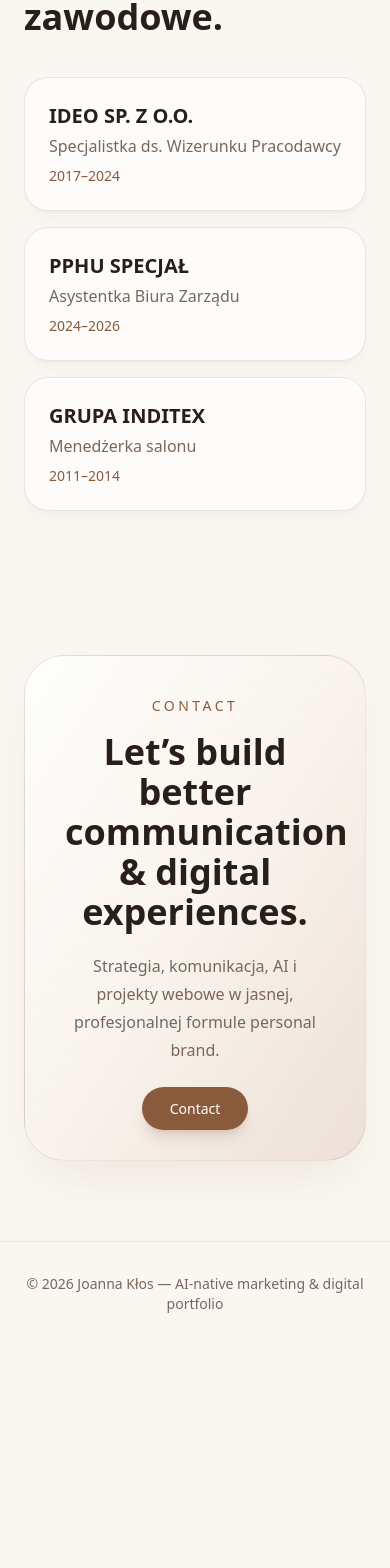
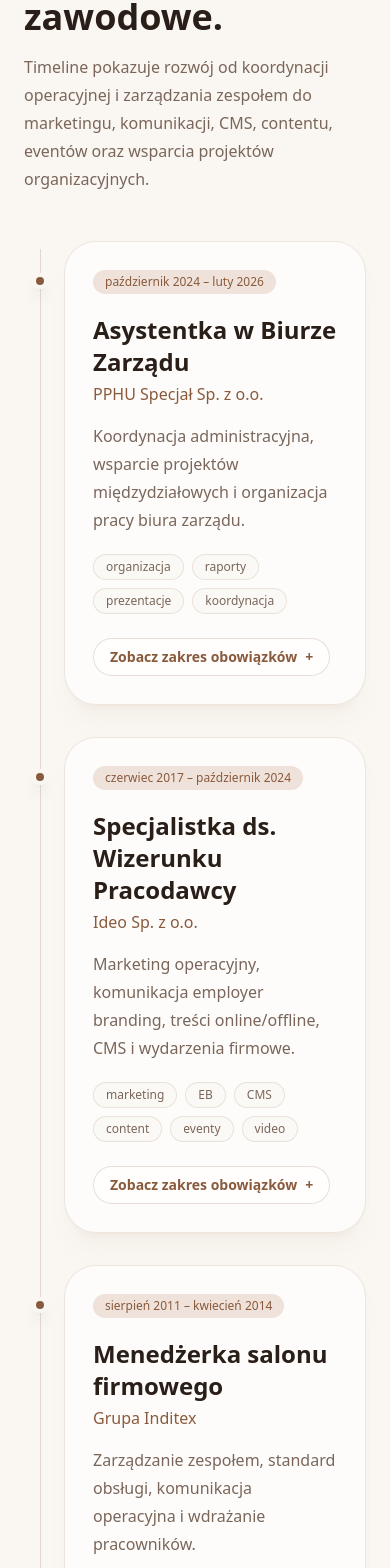
Before and after one commit to joannaklos1983/joanna-klos-portfolio, a Next.js app: page / in a window 390 px wide. Shown: the part 5260-6828 px from the top of the page. Before the commit the page ends 6606 px from the top, so only its background shows below. Built offline with nearby package versions, Linux system fonts and the light colour scheme.

Commit message:
Add modern experience timeline

```diff
--- a/app/page.tsx
+++ b/app/page.tsx
@@ -17,9 +17,61 @@ const projects = [
 ];
 
 const experience = [
-  ["IDEO SP. Z O.O.", "Specjalistka ds. Wizerunku Pracodawcy", "2017–2024"],
-  ["PPHU SPECJAŁ", "Asystentka Biura Zarządu", "2024–2026"],
-  ["GRUPA INDITEX", "Menedżerka salonu", "2011–2014"],
+  {
+    company: "PPHU Specjał Sp. z o.o.",
+    role: "Asystentka w Biurze Zarządu",
+    period: "październik 2024 – luty 2026",
+    focus: "Koordynacja administracyjna, wsparcie projektów międzydziałowych i organizacja pracy biura zarządu.",
+    details: [
+      "Koordynacja działań administracyjnych i organizacyjnych biura zarządu: terminy, priorytety i obieg dokumentów.",
+      "Wsparcie projektów międzydziałowych oraz organizacja spotkań i wydarzeń wewnętrznych.",
+      "Przygotowywanie pism, raportów, zestawień i prezentacji w czytelnym, spójnym standardzie.",
+      "Rozliczanie faktur i wsparcie procesów administracyjnych z dbałością o porządek i terminowość.",
+    ],
+    tags: ["organizacja", "raporty", "prezentacje", "koordynacja"],
+  },
+  {
+    company: "Ideo Sp. z o.o.",
+    role: "Specjalistka ds. Wizerunku Pracodawcy",
+    period: "czerwiec 2017 – październik 2024",
+    focus: "Marketing operacyjny, komunikacja employer branding, treści online/offline, CMS i wydarzenia firmowe.",
+    details: [
+      "Koordynacja działań marketingowych w obszarze komunikacji i materiałów.",
+      "Tworzenie i redakcja materiałów marketingowych online/offline: prezentacje, treści i materiały promocyjne.",
+      "Publikacja i aktualizacja treści na stronie w CMS oraz współpraca z zespołami wewnętrznymi i partnerami.",
+      "Organizacja eventów, targów pracy i wydarzeń rekrutacyjnych oraz przygotowanie materiałów z wydarzeń firmowych.",
+      "Realizacja materiałów video we współpracy z grafikiem oraz tworzenie krótkich formatów video do digitalu.",
+      "Raportowanie działań i usprawnianie procesów komunikacyjnych.",
+    ],
+    tags: ["marketing", "EB", "CMS", "content", "eventy", "video"],
+  },
+  {
+    company: "Grupa Inditex",
+    role: "Menedżerka salonu firmowego",
+    period: "sierpień 2011 – kwiecień 2014",
+    focus: "Zarządzanie zespołem, standard obsługi, komunikacja operacyjna i wdrażanie pracowników.",
+    details: [
+      "Koordynacja pracy salonu i zespołu: organizacja, standardy i terminowość.",
+      "Dbanie o spójny wizerunek oraz standard obsługi zgodny z wymaganiami marki.",
+      "Przygotowywanie materiałów komunikacyjnych i wdrożeniowych dla zespołu.",
+      "Organizacja szkoleń, wdrażanie nowych pracowników oraz raportowanie wyników.",
+    ],
+    tags: ["zarządzanie", "zespół", "standardy", "raportowanie"],
+  },
+  {
+    company: "Trend & Fashion Group Sp. z o.o.",
+    role: "Koordynator Regionalny",
+    period: "grudzień 2007 – sierpień 2011",
+    focus: "Koordynacja regionalna, standardy operacyjne, działania promocyjne i raportowanie wyników.",
+    details: [
+      "Koordynacja działań operacyjnych i standardów w salonach w regionie.",
+      "Nadzór nad spójnością działań promocyjnych i jakością obsługi.",
+      "Organizacja otwarć i wydarzeń w placówkach: logistyka oraz współpraca z partnerami.",
+      "Monitorowanie wyników, przygotowywanie raportów i wdrażanie usprawnień.",
+      "Praca samodzielna i częste wyjazdy służbowe wymagające bardzo dobrej organizacji.",
+    ],
+    tags: ["region", "operacje", "promocje", "logistyka"],
+  },
 ];
 
 const steps = [
@@ -217,17 +269,59 @@ export default function Home() {
           Experience
         </p>
         <h2 className="mt-3 text-4xl font-semibold">Doświadczenie zawodowe.</h2>
+        <p className="mt-4 max-w-3xl leading-7 text-[#7A665A]">
+          Timeline pokazuje rozwój od koordynacji operacyjnej i zarządzania zespołem do marketingu,
+          komunikacji, CMS, contentu, eventów oraz wsparcia projektów organizacyjnych.
+        </p>
 
-        <div className="mt-10 space-y-4">
-          {experience.map(([company, role, years]) => (
-            <div
-              key={company}
-              className="rounded-[1.5rem] border border-[#8A5A3C]/15 bg-white/60 p-6 shadow-lg shadow-[#8A5A3C]/5 backdrop-blur transition duration-300 hover:-translate-y-1 hover:bg-white/75 hover:shadow-xl hover:shadow-[#8A5A3C]/10"
+        <div className="relative mt-12 space-y-8 before:absolute before:left-4 before:top-2 before:h-full before:w-px before:bg-[#8A5A3C]/20 md:before:left-1/2">
+          {experience.map((item, index) => (
+            <article
+              key={item.company}
+              className={`relative grid gap-6 md:grid-cols-2 ${index % 2 === 0 ? "md:[&>div]:col-start-2" : ""}`}
             >
-              <h3 className="text-xl font-semibold">{company}</h3>
-              <p className="mt-1 text-[#7A665A]">{role}</p>
-              <p className="mt-2 text-sm font-medium text-[#8A5A3C]">{years}</p>
-            </div>
+              <div className="absolute left-4 top-8 z-10 h-4 w-4 -translate-x-1/2 rounded-full border-4 border-[#FAF7F2] bg-[#8A5A3C] shadow-lg md:left-1/2" />
+
+              <div className="ml-10 rounded-[2rem] border border-[#8A5A3C]/15 bg-white/65 p-7 shadow-xl shadow-[#8A5A3C]/5 backdrop-blur transition duration-300 hover:-translate-y-1 hover:bg-white/80 hover:shadow-2xl hover:shadow-[#8A5A3C]/10 md:ml-0">
+                <div className="flex flex-wrap items-center gap-3">
+                  <span className="rounded-full bg-[#E8D6CC]/70 px-3 py-1 text-xs font-medium text-[#8A5A3C]">
+                    {item.period}
+                  </span>
+                </div>
+
+                <h3 className="mt-5 text-2xl font-semibold">{item.role}</h3>
+                <p className="mt-1 font-medium text-[#8A5A3C]">{item.company}</p>
+                <p className="mt-4 leading-7 text-[#7A665A]">{item.focus}</p>
+
+                <div className="mt-5 flex flex-wrap gap-2">
+                  {item.tags.map((tag) => (
+                    <span
+                      key={tag}
+                      className="rounded-full border border-[#8A5A3C]/15 bg-[#FAF7F2]/70 px-3 py-1 text-xs text-[#7A665A]"
+                    >
+                      {tag}
+                    </span>
+                  ))}
+                </div>
+
+                <details className="group mt-6">
+                  <summary className="cursor-pointer list-none text-sm font-semibold text-[#8A5A3C] transition hover:text-[#2A1E18]">
+                    <span className="inline-flex items-center gap-2 rounded-full border border-[#8A5A3C]/20 bg-white/60 px-4 py-2">
+                      Zobacz zakres obowiązków
+                      <span className="transition group-open:rotate-45">+</span>
+                    </span>
+                  </summary>
+                  <ul className="mt-5 space-y-3 text-sm leading-6 text-[#7A665A]">
+                    {item.details.map((detail) => (
+                      <li key={detail} className="flex gap-3">
+                        <span className="mt-2 h-1.5 w-1.5 shrink-0 rounded-full bg-[#8A5A3C]/60" />
+                        <span>{detail}</span>
+                      </li>
+                    ))}
+                  </ul>
+                </details>
+              </div>
+            </article>
           ))}
         </div>
       </section>
```
